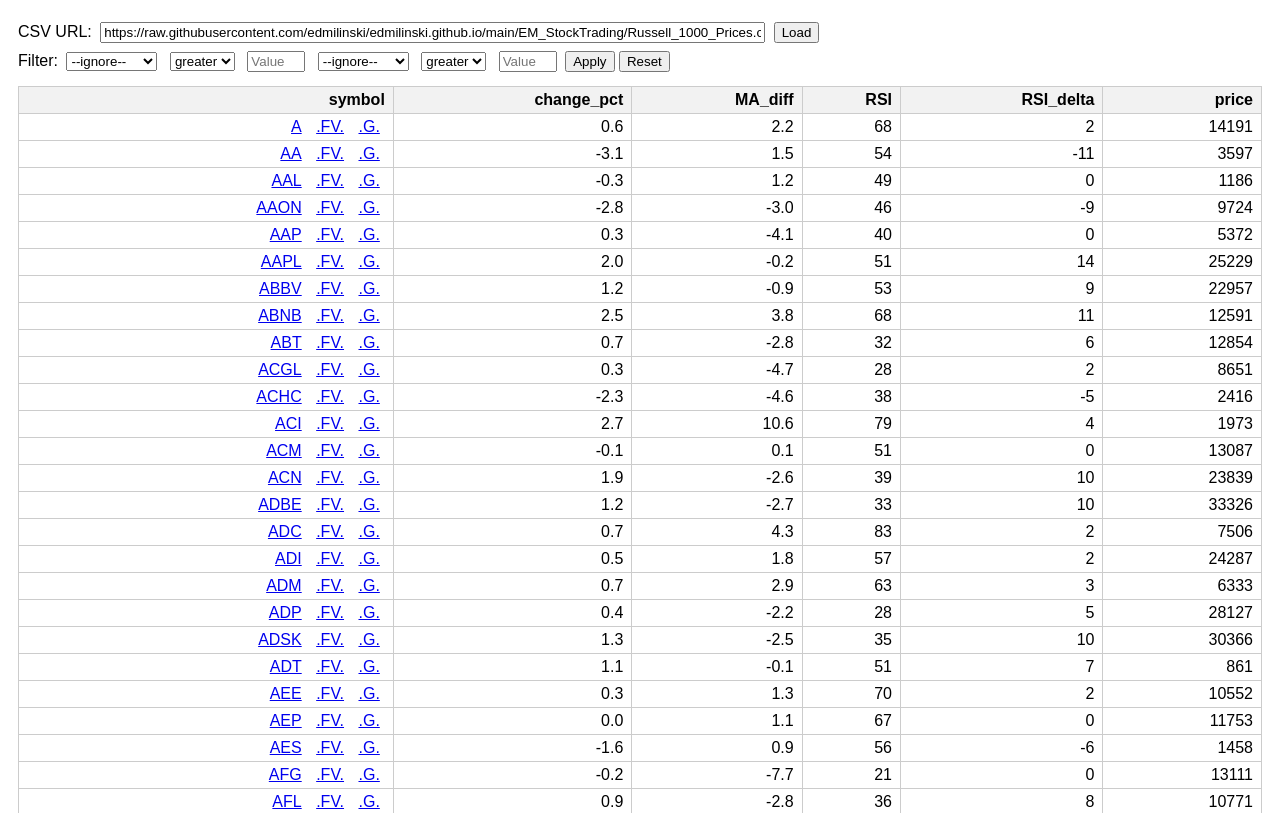
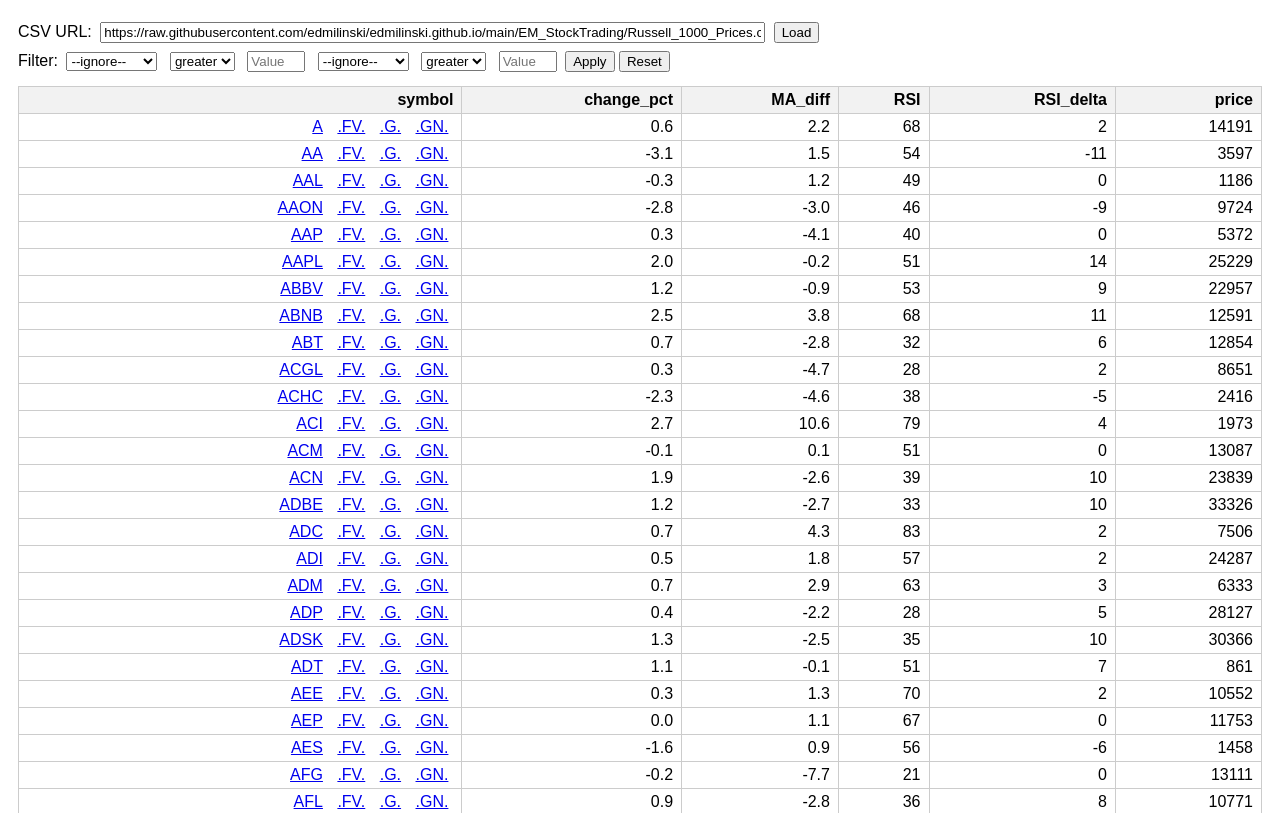
Before and after one commit to edmilinski/edmilinski.github.io, a plain HTML site: page EM_StockTrading/stock_screener.html in a window 1280 px wide. Shown: the top 813 px of the page. Drawn offline with nearby package versions, Linux system fonts and the light colour scheme.

Commit message:
tweak html

```diff
--- a/EM_StockTrading/stock_screener.html
+++ b/EM_StockTrading/stock_screener.html
@@ -71,6 +71,10 @@
       return `<a href="https://www.google.com/finance/quote/${ticker}" target="help_chart">.G.</a>`;
     }
 
+    function createGoogleNewsLink(ticker) {
+      return `<a href="https://news.google.com/search?q=${ticker}+stock&hl=en-US&gl=US&ceid=US:en" target="help_chart">.GN.</a>`;
+    }
+
     function renderTable(data) {
         const table = document.getElementById('dataTable');
         if (!data.length) return;
@@ -89,7 +93,7 @@
             if (i === 0) {
                 // Make first column (ticker) a link
                 const ticker = row[h];
-                html += `<td><a href="stock_chart.html?ticker=${encodeURIComponent(ticker)}" target="stock_chart">${ticker}</a> ${createFinvizLink(ticker)} ${createGoogleLink(ticker)}</td>`;
+                html += `<td><a href="stock_chart.html?ticker=${encodeURIComponent(ticker)}" target="stock_chart">${ticker}</a> ${createFinvizLink(ticker)} ${createGoogleLink(ticker)}  ${createGoogleNewsLink(ticker)}</td>`;
             } else {
                 html += `<td>${row[h] ?? ''}</td>`;
             }
```
